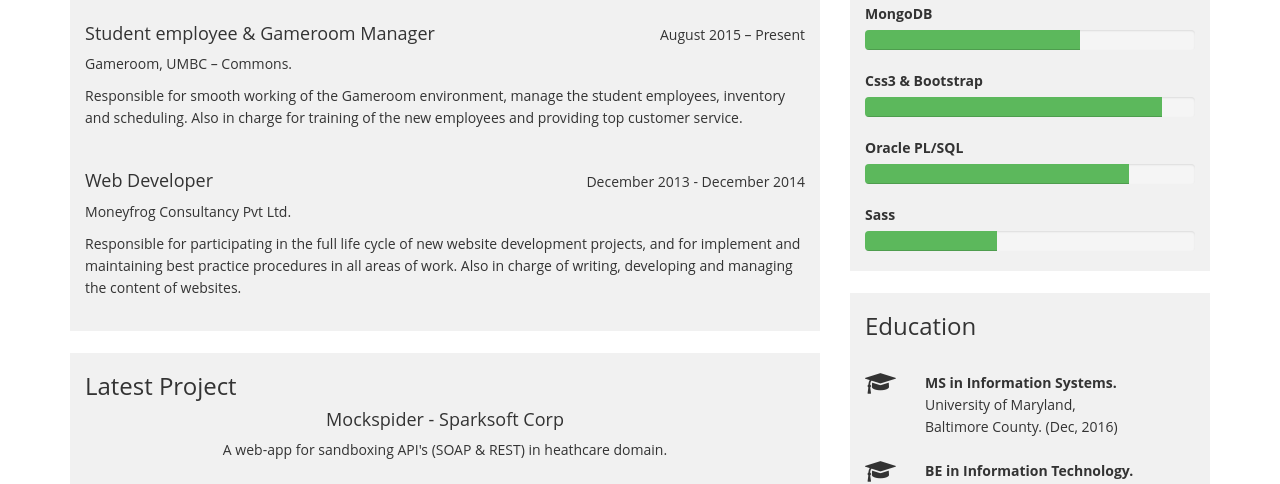
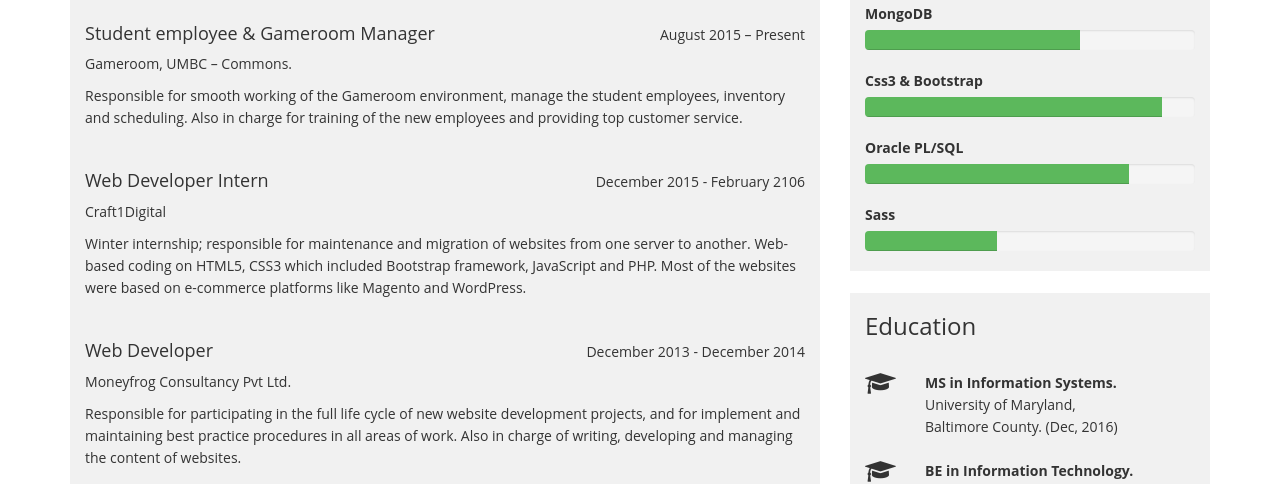
Before and after one commit to sanilpatankar/portfolio, a website: page index.html in a window 1280 px wide. Shown: the part 762-1246 px from the top of the page. Drawn offline with nearby package versions, Linux system fonts and the light colour scheme.

Commit message:
Update index.html

```diff
--- a/index.html
+++ b/index.html
@@ -63,6 +63,13 @@
                 <h4>Student employee & Gameroom Manager</h4>
                 <p>Gameroom, UMBC – Commons.</p>
                 <p>Responsible for smooth working of the Gameroom environment, manage the student employees, inventory and scheduling. Also in charge for training of the new employees and providing top customer service.</p>
+              </div>
+              <br/>
+              <div>
+                <span class="pull-right">December 2015 - February 2106</span>
+                <h4>Web Developer Intern</h4>
+                <p>Craft1Digital</p>
+                <p>Winter internship; responsible for maintenance and migration of websites from one server to another. Web-based coding on HTML5, CSS3 which included Bootstrap framework, JavaScript and PHP. Most of the websites were based on e-commerce platforms like Magento and WordPress.</p>
               </div>
               <br/>
               <div>
```
